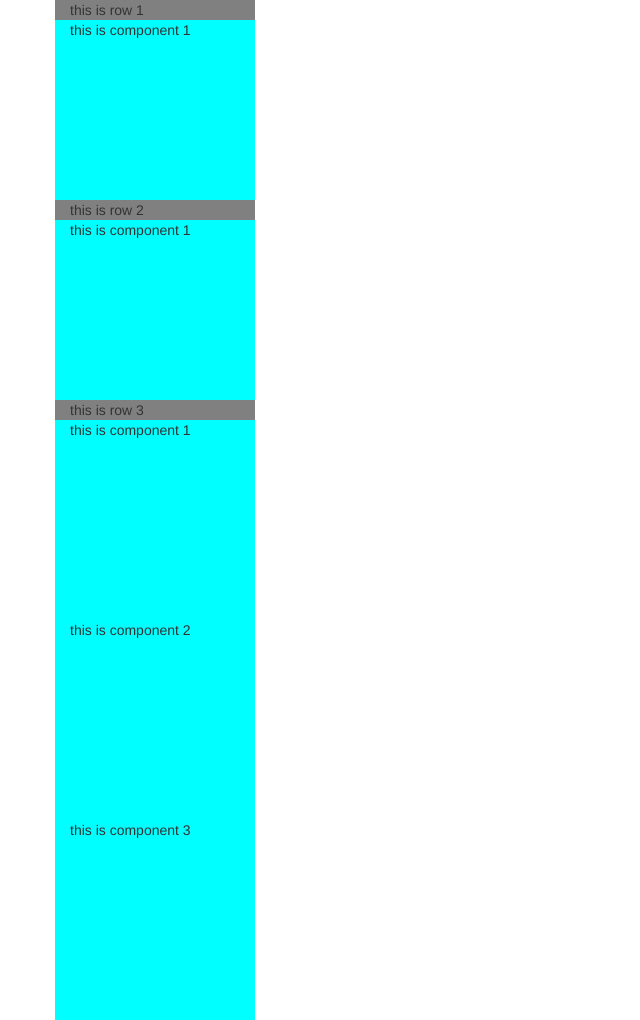
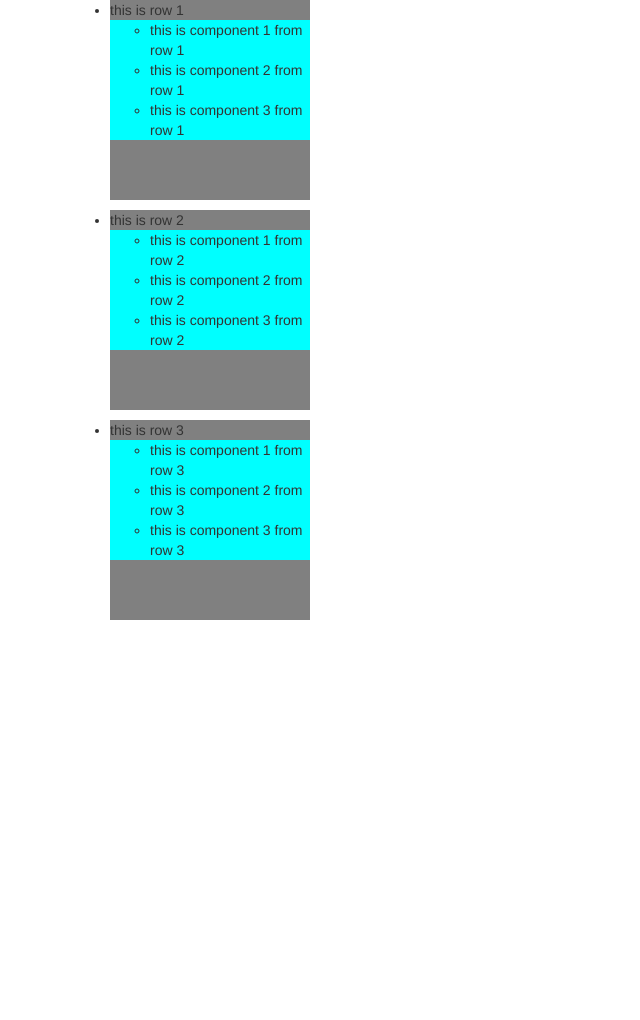
Before and after one commit to cjvirtucio87/learnDragnDrop, a plain HTML site: page index.html in a window 1280 px wide. Shown: the whole page, without its empty margins (0-640 px from the left). After the commit the page ends 800 px from the top, so only its background shows below. Drawn offline with nearby package versions, Linux system fonts and the light colour scheme; some packages are replaced by stand-ins of ours.

Commit message:
more setup

```diff
--- a/grid.html
+++ b/grid.html
@@ -1,10 +1,10 @@
-<div class='row' ng-repeat='row in $ctrl.nestedList'>
-  <div class='col-md-12' style="background-color:gray;width:200px;height:200px">
+<ul ng-repeat='row in $ctrl.nestedList'>
+  <li style="background-color:gray;width:200px;height:200px;cursor:pointer">
     {{row.name}}
-    <div class='row' ng-repeat='component in row.components' style="background-color:cyan;width:200px;height:200px;">
-      <div class='col-md-12'>
+    <ul ng-repeat='component in row.components' style="background-color:cyan;cursor:pointer">
+      <li>
         {{component.name}}
-      </div>
-    </div>
-  </div>
-</div>
+      </li>
+    </ul>
+  </li>
+</ul>
--- a/js/app.js
+++ b/js/app.js
@@ -32,25 +32,25 @@ app.controller('PlayGroundCtrl', ['_', "$scope", function(_, $scope) {
     {
       name: 'this is row 1',
       components: [
-        {name: 'this is component 1'},
-        {name: 'this is component 2'},
-        {name: 'this is component 3'}
+        {name: 'this is component 1 from row 1'},
+        {name: 'this is component 2 from row 1'},
+        {name: 'this is component 3 from row 1'}
       ]
     },
     {
       name: 'this is row 2',
       components: [
-        {name: 'this is component 1'},
-        {name: 'this is component 2'},
-        {name: 'this is component 3'}
+        {name: 'this is component 1 from row 2'},
+        {name: 'this is component 2 from row 2'},
+        {name: 'this is component 3 from row 2'}
       ]
     },
     {
       name: 'this is row 3',
       components: [
-        {name: 'this is component 1'},
-        {name: 'this is component 2'},
-        {name: 'this is component 3'}
+        {name: 'this is component 1 from row 3'},
+        {name: 'this is component 2 from row 3'},
+        {name: 'this is component 3 from row 3'}
       ]
     }
   ];
```
